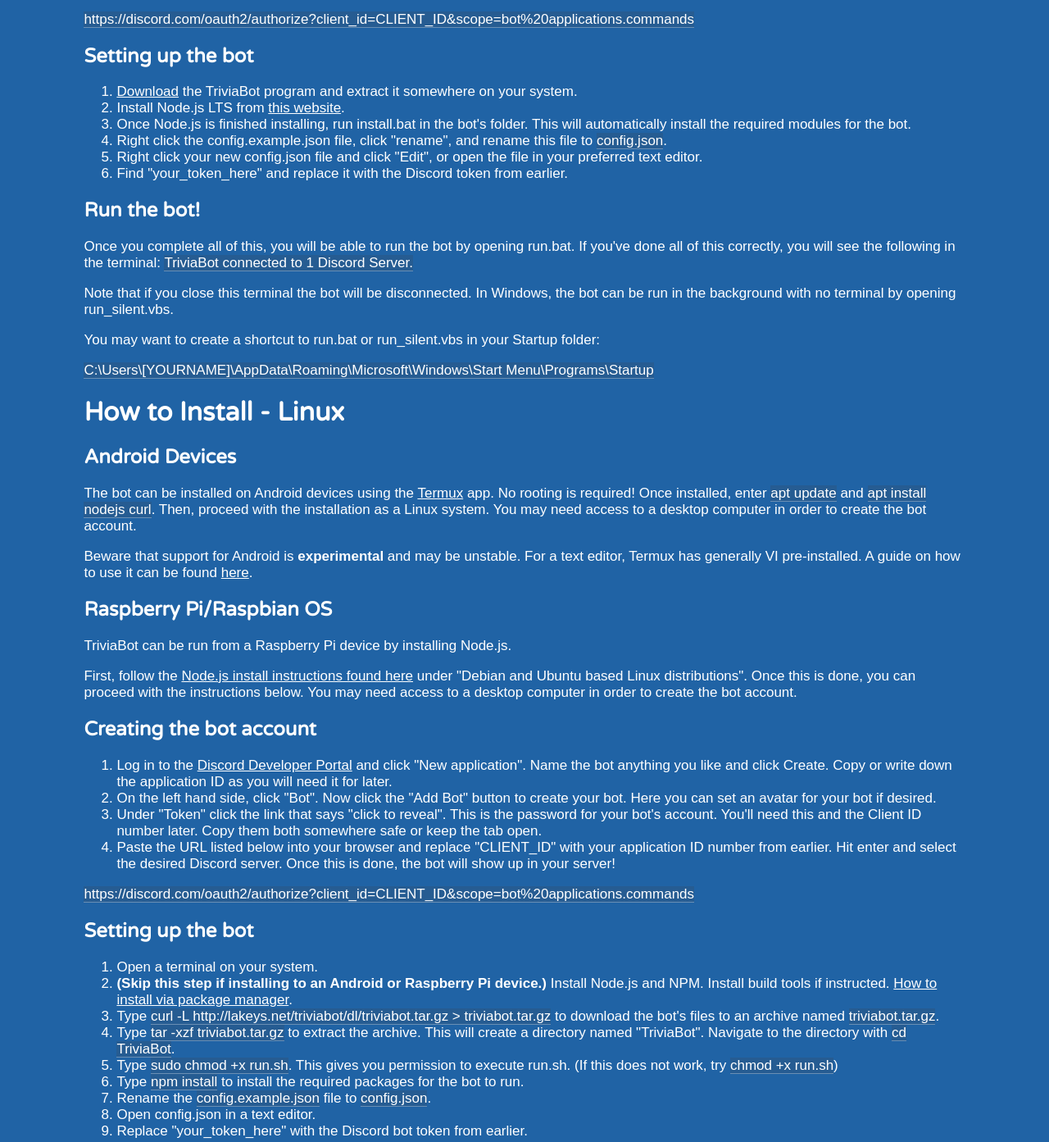
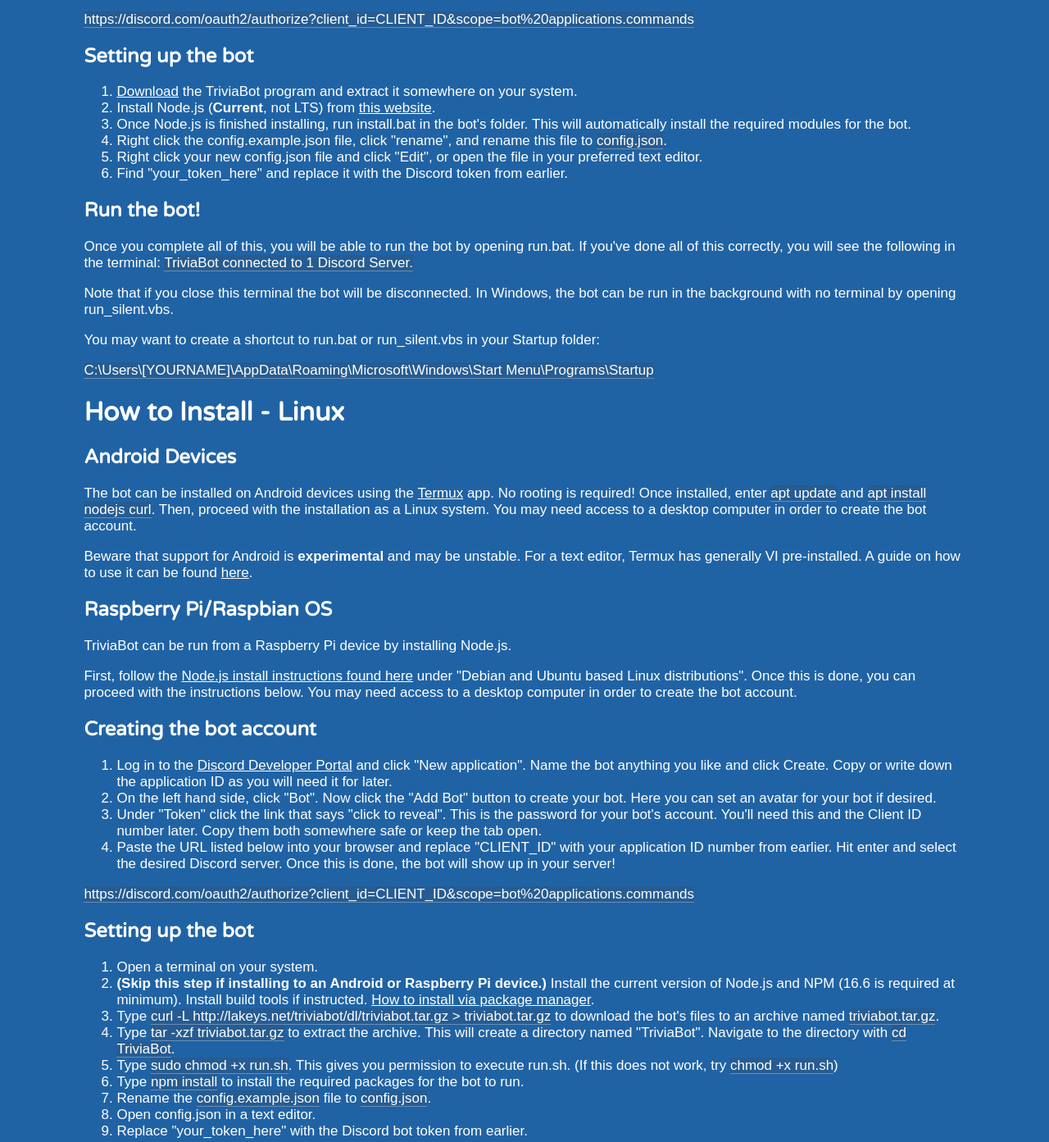
Before and after one commit to LakeYS/LakeYS.net, a plain HTML site: page triviabot/install.html in a window 1280 px wide. Shown: the part 1117-2510 px from the top of the page at 82% size. Drawn offline with Linux system fonts and the light colour scheme.

Commit message:
Update install instructions for Trivia v1.8

```diff
--- a/triviabot/install.html
+++ b/triviabot/install.html
@@ -87,7 +87,7 @@
           <h2 id="windowsSetup">Setting up the bot</h2>
           <ol>
             <li><a href="http://lakeys.net/triviabot/dl/TriviaBot.zip">Download</a> the TriviaBot program and extract it somewhere on your system.</li>
-            <li>Install Node.js LTS from <a href="https://nodejs.org/en/download/">this website</a>.</li>
+            <li>Install Node.js (<b>Current</b>, not LTS) from <a href="https://nodejs.org/en/download/current/">this website</a>.</li>
             <li>Once Node.js is finished installing, run install.bat in the bot's folder. This will automatically install the required modules for the bot.</li>
             <li>Right click the config.example.json file, click "rename", and rename this file to <em>config.json</em>.</li>
             <li>Right click your new config.json file and click "Edit", or open the file in your preferred text editor.</li>
@@ -127,7 +127,7 @@
           <h2 id="linuxSetup">Setting up the bot</h2>
           <ol>
             <li>Open a terminal on your system.</li>
-            <li><b>(Skip this step if installing to an Android or Raspberry Pi device.)</b> Install Node.js and NPM. Install build tools if instructed. <a href="https://nodejs.org/en/download/package-manager/">How to install via package manager</a>.</li>
+            <li><b>(Skip this step if installing to an Android or Raspberry Pi device.)</b> Install the current version of Node.js and NPM (16.6 is required at minimum). Install build tools if instructed. <a href="https://nodejs.org/en/download/package-manager/">How to install via package manager</a>.</li>
             <li>Type <em>curl -L http://lakeys.net/triviabot/dl/triviabot.tar.gz > triviabot.tar.gz</em> to download the bot's files to an archive named <em>triviabot.tar.gz</em>.</li>
             <li>Type <em>tar -xzf triviabot.tar.gz</em> to extract the archive. This will create a directory named "TriviaBot". Navigate to the directory with <em>cd TriviaBot</em>.</li>
             <li>Type <em>sudo chmod +x run.sh</em>. This gives you permission to execute run.sh. (If this does not work, try <em>chmod +x run.sh</em>)</li>
```
